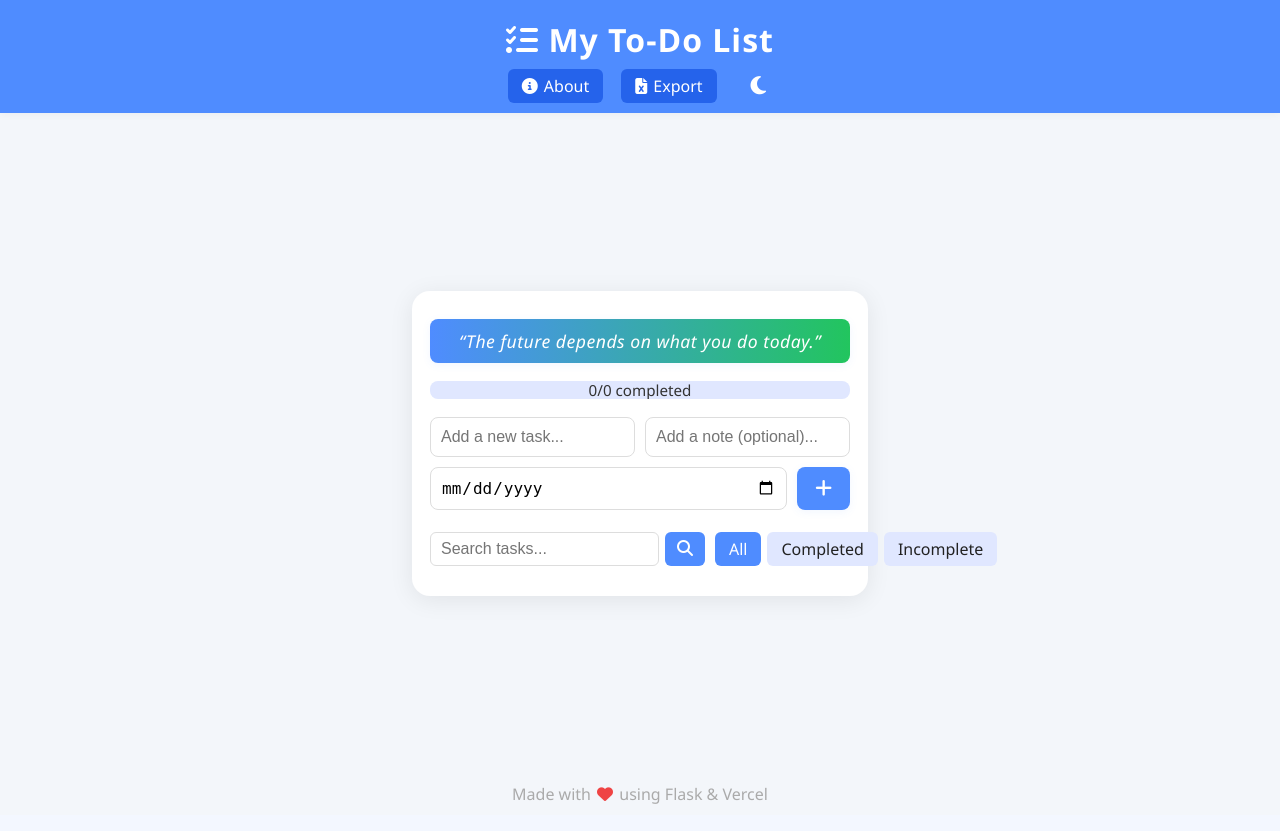
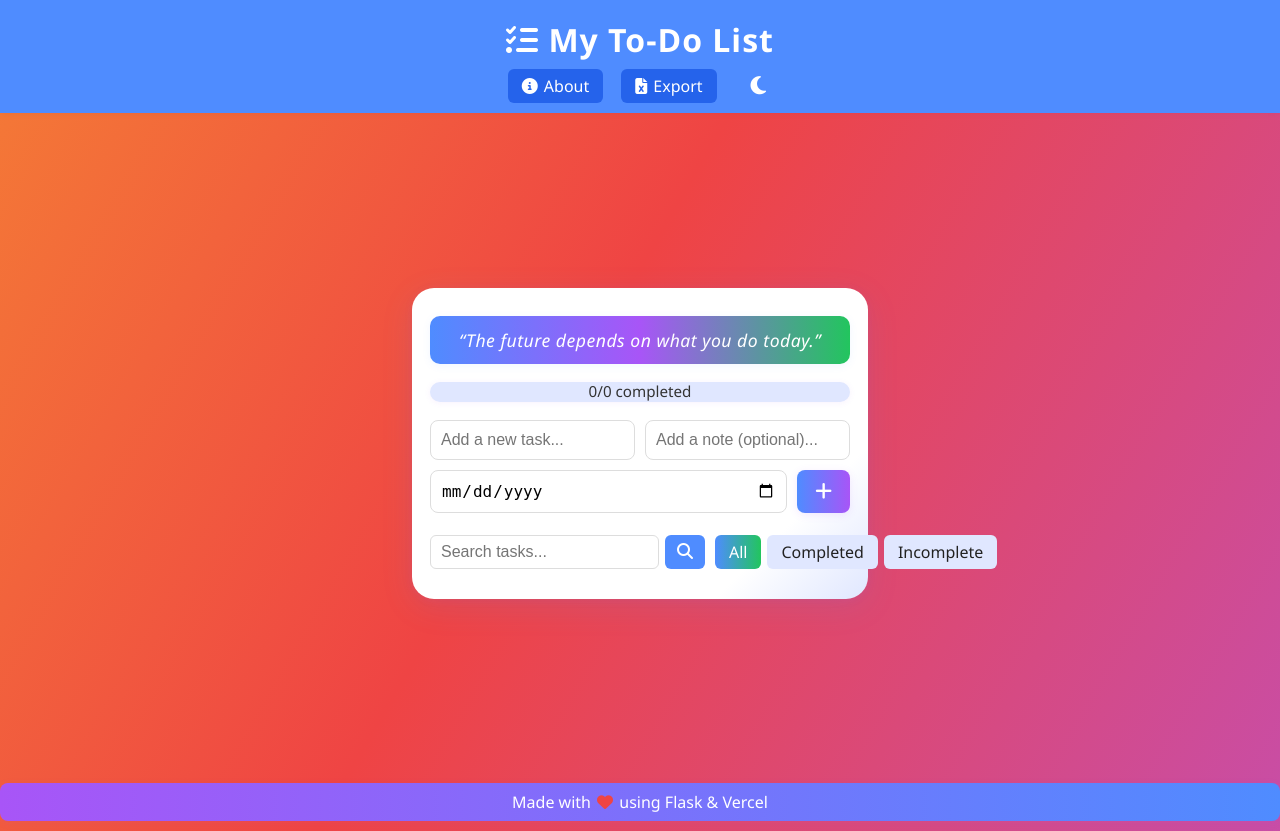
Before and after one commit to Unknown0028/first-project, a Flask app: page / in a window 1280 px wide. Before the commit the page ends 804 px from the top, so only its background shows below. Run offline with Flask 3, Linux system fonts and the light colour scheme; data comes from the database, SQL or seed files in the repository; data that the repository does not hold is empty.

Commit message:
UI: Add vibrant animated multi-color gradient background and color enhancements

```diff
--- a/static/style.css
+++ b/static/style.css
@@ -9,12 +9,19 @@
     --muted: #aaa;
 }
 body {
-    background: var(--bg);
+    background: linear-gradient(120deg, #4f8cff, #22c55e, #fbbf24, #ef4444, #a855f7);
+    background-size: 400% 400%;
+    animation: gradientBG 12s ease-in-out infinite;
     margin: 0;
     padding: 0;
     font-family: 'Segoe UI', Arial, sans-serif;
     color: var(--text);
     transition: background 0.4s, color 0.4s;
+}
+@keyframes gradientBG {
+    0% {background-position: 0% 50%;}
+    50% {background-position: 100% 50%;}
+    100% {background-position: 0% 50%;}
 }
 body.dark {
     --primary: #222e3c;
@@ -76,10 +83,11 @@ body.dark {
 .container {
     max-width: 420px;
     margin: 40px auto 20px auto;
-    background: var(--card-bg);
-    border-radius: 18px;
-    box-shadow: 0 4px 24px rgba(0,0,0,0.08);
+    background: linear-gradient(135deg, #fff 80%, #e0e7ff 100%);
+    border-radius: 22px;
+    box-shadow: 0 8px 32px rgba(79,140,255,0.13), 0 1.5px 8px rgba(168,85,247,0.08);
     padding: 28px 18px 18px 18px;
+    position: relative;
 }
 .nav-bar {
     display: flex;
@@ -128,7 +136,7 @@ body.dark {
     padding: 0 18px;
     border: none;
     border-radius: 8px;
-    background: var(--primary);
+    background: linear-gradient(90deg, #4f8cff 0%, #a855f7 100%);
     color: #fff;
     font-size: 1.2rem;
     font-weight: bold;
@@ -137,10 +145,10 @@ body.dark {
     display: flex;
     align-items: center;
     justify-content: center;
-    box-shadow: 0 2px 8px rgba(79,140,255,0.08);
+    box-shadow: 0 2px 8px rgba(168,85,247,0.13);
 }
 .add-form button:hover {
-    background: var(--primary-dark);
+    background: linear-gradient(90deg, #a855f7 0%, #4f8cff 100%);
     transform: scale(1.08);
 }
 .todo-list {
@@ -256,14 +264,19 @@ body.dark {
 }
 .footer-bar {
     text-align: center;
-    color: var(--muted);
+    color: #fff;
     font-size: 1rem;
     margin: 30px 0 10px 0;
+    background: linear-gradient(90deg, #a855f7 0%, #4f8cff 100%);
+    border-radius: 8px;
+    padding: 8px 0;
+    box-shadow: 0 2px 8px rgba(168,85,247,0.08);
 }
 .footer-bar i.fa-heart {
     color: #ef4444;
     margin: 0 2px;
 }
+.footer-bar a { color: #fff; text-decoration: underline; }
 @media (max-width: 500px) {
     .container {
         max-width: 98vw;
@@ -283,14 +296,14 @@ body.dark {
     justify-content: center;
 }
 .quote-bar {
-    background: linear-gradient(90deg, #4f8cff 0%, #22c55e 100%);
+    background: linear-gradient(90deg, #4f8cff 0%, #a855f7 50%, #22c55e 100%);
     color: #fff;
     font-size: 1.1rem;
     font-style: italic;
     text-align: center;
-    border-radius: 8px;
+    border-radius: 10px;
     margin-bottom: 18px;
-    padding: 10px 12px;
+    padding: 12px 14px;
     box-shadow: 0 2px 8px rgba(79,140,255,0.08);
     letter-spacing: 0.5px;
     animation: fadeIn 0.8s;
@@ -298,16 +311,17 @@ body.dark {
 .progress-bar-outer {
     width: 100%;
     background: #e0e7ff;
-    border-radius: 8px;
-    height: 18px;
+    border-radius: 10px;
+    height: 20px;
     margin-bottom: 18px;
     position: relative;
     overflow: hidden;
+    box-shadow: 0 1px 6px rgba(168,85,247,0.08);
 }
 .progress-bar-inner {
-    background: linear-gradient(90deg, #4f8cff 0%, #22c55e 100%);
+    background: linear-gradient(90deg, #4f8cff 0%, #fbbf24 50%, #22c55e 100%);
     height: 100%;
-    border-radius: 8px;
+    border-radius: 10px;
     width: 0;
     transition: width 0.7s cubic-bezier(.4,2,.6,1);
 }
@@ -371,7 +385,7 @@ body.dark {
     transition: background 0.2s, color 0.2s;
 }
 .filter-btn.active, .filter-btn:hover {
-    background: var(--primary);
+    background: linear-gradient(90deg, #4f8cff 0%, #22c55e 100%);
     color: #fff;
 }
 .dark-toggle {
```
